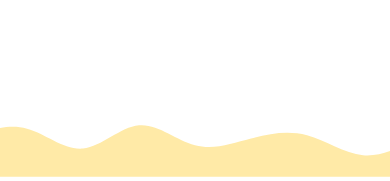
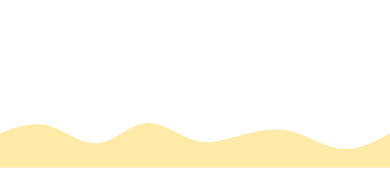
Before and after one commit to codefromsubu/WebsiteDesign_1, a plain HTML site: page index.html in a window 390 px wide. Shown: the part 4248-4429 px from the top of the page. Drawn offline with Linux system fonts and the light colour scheme.

Commit message:
Bottom image position corrected to make it stick to bottom

```diff
--- a/CSS/footer_styles.css
+++ b/CSS/footer_styles.css
@@ -259,9 +259,7 @@ footer{
         position: relative;
         left:0;
         z-index: -30;
-        height: 100px;
-        width: 100vw;
-        bottom:0;
+        bottom:-5px;
         object-fit: cover;
     }
 }
```
